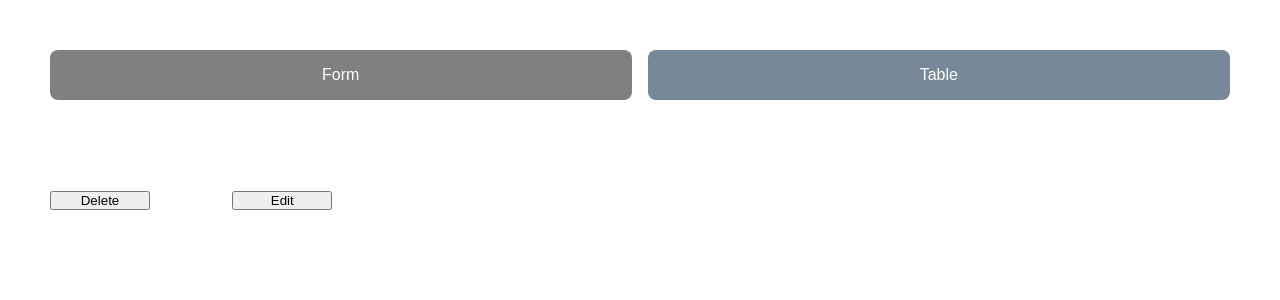
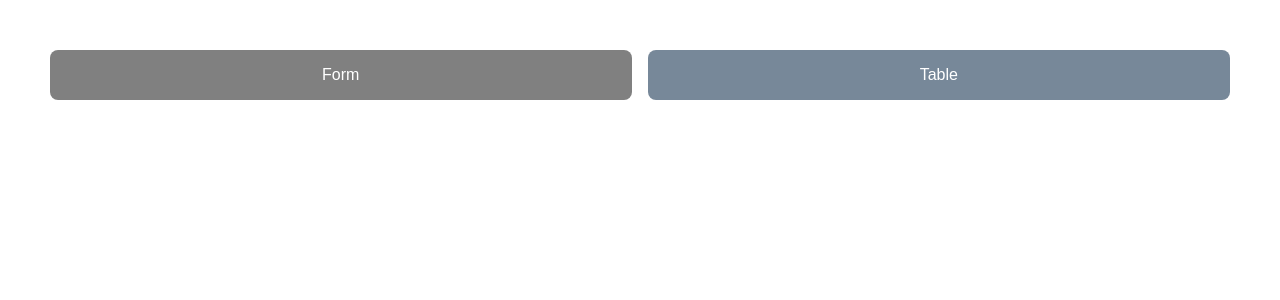
Before and after one commit to Mateeb11/digital-channels-project, a React (Vite) app: page /digital-channels-project/table in a window 1280 px wide. Shown: the top 300 px of the page. Built offline with nearby package versions, Linux system fonts and the light colour scheme.

Commit message:
fixed delete button not e-rendering

```diff
--- a/src/Components/Table.tsx
+++ b/src/Components/Table.tsx
@@ -18,9 +18,11 @@ export default function Table() {
   const modeHandler = () => {
     setMode(!mode);
   };
-  const deleteHandler = () => {
-    localStorage.clear();
-    setIsLocalStorageEmpty(true);
+  const deleteHandler = (i: number) => {
+    tableArray.splice(i, 1);
+    setTableArray([...tableArray]);
+    localStorage.setItem("tableArray", JSON.stringify(tableArray));
+    // setIsLocalStorageEmpty(true);
   };
 
   const tableContent = isLocalStorageEmpty ? (
@@ -29,7 +31,7 @@ export default function Table() {
     <main className={classes.container}>
       {tableArray.map((item: any, i: number) => (
         <div className={classes.user} key={i}>
-          <div className={classes.userTitle}>{i + 1}</div>
+          {/* <div className={classes.userTitle}>{i + 1}</div> */}
           <div className={classes.userContainer}>
             <span className={classes.title}>Name</span>
             <span className={classes.data}>{item.name}</span>
@@ -46,17 +48,20 @@ export default function Table() {
             <span className={classes.title}>Gender</span>
             <span className={classes.data}>{item.gender}</span>
           </div>
-        </div>
-      ))}
 
           <div className={classes.actionButtons}>
-        <button className={classes.actionButton} onClick={deleteHandler}>
+            <button
+              className={classes.actionButton}
+              onClick={() => deleteHandler(i)}
+            >
               Delete
             </button>
             <button className={classes.actionButton} onClick={modeHandler}>
               Edit
             </button>
           </div>
+        </div>
+      ))}
     </main>
   );
 
```
Lines whose indentation alone changed are shown as unchanged.
